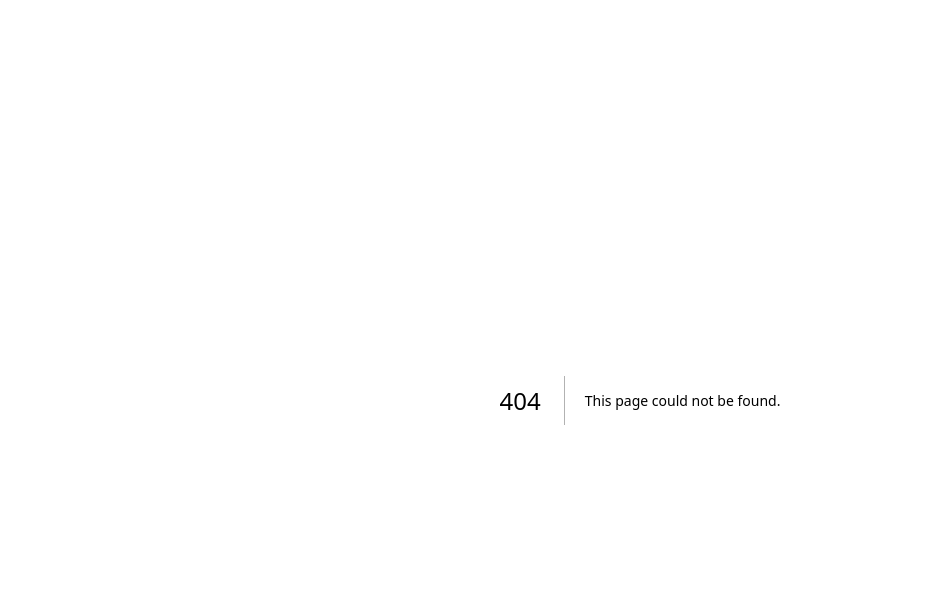
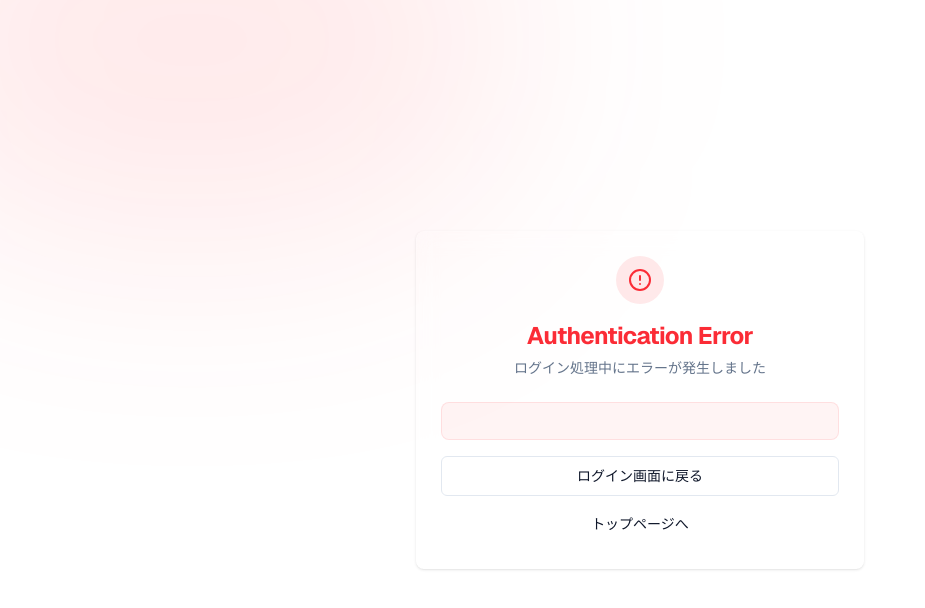
Before and after one commit to tarabakz25/programming_language_learning, a Next.js app: page /auth/auth-code-error in a window 1280 px wide. Before the commit this address had no page. Shown: the top 608 px of the page, without its empty margins (0-925 px from the left). Built offline with nearby package versions, Linux system fonts and the light colour scheme.

Commit message:
fix: add middleware and improved auth error handling

```diff
--- /dev/null
+++ b/app/auth/auth-code-error/page.tsx
@@ -0,0 +1,52 @@
+"use client";
+
+import { useSearchParams } from "next/navigation";
+import { Card, CardHeader, CardTitle, CardDescription, CardContent } from "@/components/ui/card";
+import { Button } from "@/components/ui/button";
+import Link from "next/link";
+import { AlertCircle } from "lucide-react";
+
+export default function AuthCodeErrorPage() {
+  const searchParams = useSearchParams();
+  const error = searchParams.get("error");
+  const errorDescription = searchParams.get("error_description");
+
+  return (
+    <div className="min-h-screen flex items-center justify-center bg-background p-4 relative overflow-hidden">
+      <div className="absolute top-0 left-0 w-full h-full overflow-hidden pointer-events-none z-0">
+         <div className="absolute top-[-20%] left-[-10%] w-[50%] h-[50%] bg-red-500/10 rounded-full blur-[120px]" />
+      </div>
+
+      <Card className="w-full max-w-md relative z-10 border-red-500/20 glass">
+        <CardHeader className="text-center">
+          <div className="mx-auto w-12 h-12 bg-red-500/10 rounded-full flex items-center justify-center mb-4">
+            <AlertCircle className="w-6 h-6 text-red-500" />
+          </div>
+          <CardTitle className="text-2xl font-bold text-red-500">Authentication Error</CardTitle>
+          <CardDescription>
+            ログイン処理中にエラーが発生しました
+          </CardDescription>
+        </CardHeader>
+        <CardContent className="space-y-4">
+          <div className="p-4 rounded-lg bg-red-500/5 border border-red-500/10 text-sm font-mono text-red-400 break-all">
+            <p className="font-bold">{error}</p>
+            <p className="mt-1">{errorDescription}</p>
+          </div>
+
+          <div className="flex flex-col gap-2">
+            <Link href="/login" className="w-full">
+                <Button className="w-full" variant="outline">
+                    ログイン画面に戻る
+                </Button>
+            </Link>
+            <Link href="/" className="w-full">
+                <Button className="w-full" variant="ghost">
+                    トップページへ
+                </Button>
+            </Link>
+          </div>
+        </CardContent>
+      </Card>
+    </div>
+  );
+}
--- a/app/auth/callback/route.ts
+++ b/app/auth/callback/route.ts
@@ -19,8 +19,11 @@ export async function GET(request: Request) {
       } else {
         return NextResponse.redirect(`${origin}${next}`);
       }
+    } else {
+        console.error("Supabase Auth Code Exchange Error:", error);
+        return NextResponse.redirect(`${origin}/auth/auth-code-error?error=${encodeURIComponent(error.name)}&error_description=${encodeURIComponent(error.message)}`);
     }
   }
 
-  return NextResponse.redirect(`${origin}/auth/auth-code-error`);
+  return NextResponse.redirect(`${origin}/auth/auth-code-error?error=NoCode`);
 }
--- /dev/null
+++ b/lib/supabase/middleware.ts
@@ -0,0 +1,53 @@
+import { createServerClient } from "@supabase/ssr";
+import { NextResponse, type NextRequest } from "next/server";
+
+export async function updateSession(request: NextRequest) {
+  let supabaseResponse = NextResponse.next({
+    request,
+  });
+
+  const supabase = createServerClient(
+    process.env.NEXT_PUBLIC_SUPABASE_URL!,
+    process.env.NEXT_PUBLIC_SUPABASE_ANON_KEY!,
+    {
+      cookies: {
+        getAll() {
+          return request.cookies.getAll();
+        },
+        setAll(cookiesToSet) {
+          cookiesToSet.forEach(({ name, value, options }) =>
+            request.cookies.set(name, value)
+          );
+          supabaseResponse = NextResponse.next({
+            request,
+          });
+          cookiesToSet.forEach(({ name, value, options }) =>
+            supabaseResponse.cookies.set(name, value, options)
+          );
+        },
+      },
+    }
+  );
+
+  // IMPORTANT: Avoid writing any logic between createServerClient and
+  // supabase.auth.getUser(). A simple mistake could make it very hard to debug
+  // issues with users being randomly logged out.
+
+  const {
+    data: { user },
+  } = await supabase.auth.getUser();
+
+  if (
+    !user &&
+    !request.nextUrl.pathname.startsWith("/login") &&
+    !request.nextUrl.pathname.startsWith("/auth") &&
+    request.nextUrl.pathname !== "/"
+  ) {
+    // no user, potentially respond by redirecting the user to the login page
+    const url = request.nextUrl.clone();
+    url.pathname = "/login";
+    return NextResponse.redirect(url);
+  }
+
+  return supabaseResponse;
+}
--- /dev/null
+++ b/middleware.ts
@@ -0,0 +1,19 @@
+import { type NextRequest } from "next/server";
+import { updateSession } from "@/lib/supabase/middleware";
+
+export async function middleware(request: NextRequest) {
+  return await updateSession(request);
+}
+
+export const config = {
+  matcher: [
+    /*
+     * Match all request paths except for the ones starting with:
+     * - _next/static (static files)
+     * - _next/image (image optimization files)
+     * - favicon.ico (favicon file)
+     * Feel free to modify this pattern to include more paths.
+     */
+    "/((?!_next/static|_next/image|favicon.ico|.*\\.(?:svg|png|jpg|jpeg|gif|webp)$).*)",
+  ],
+};
```
